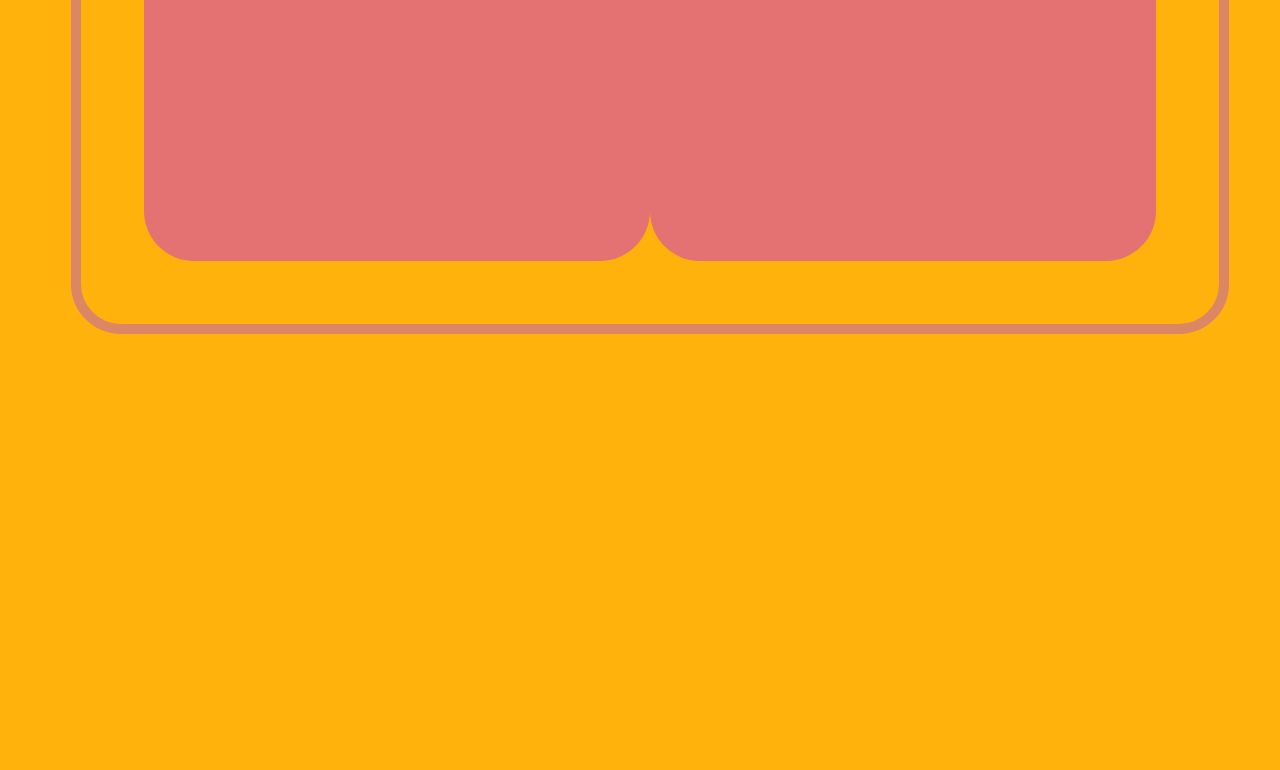
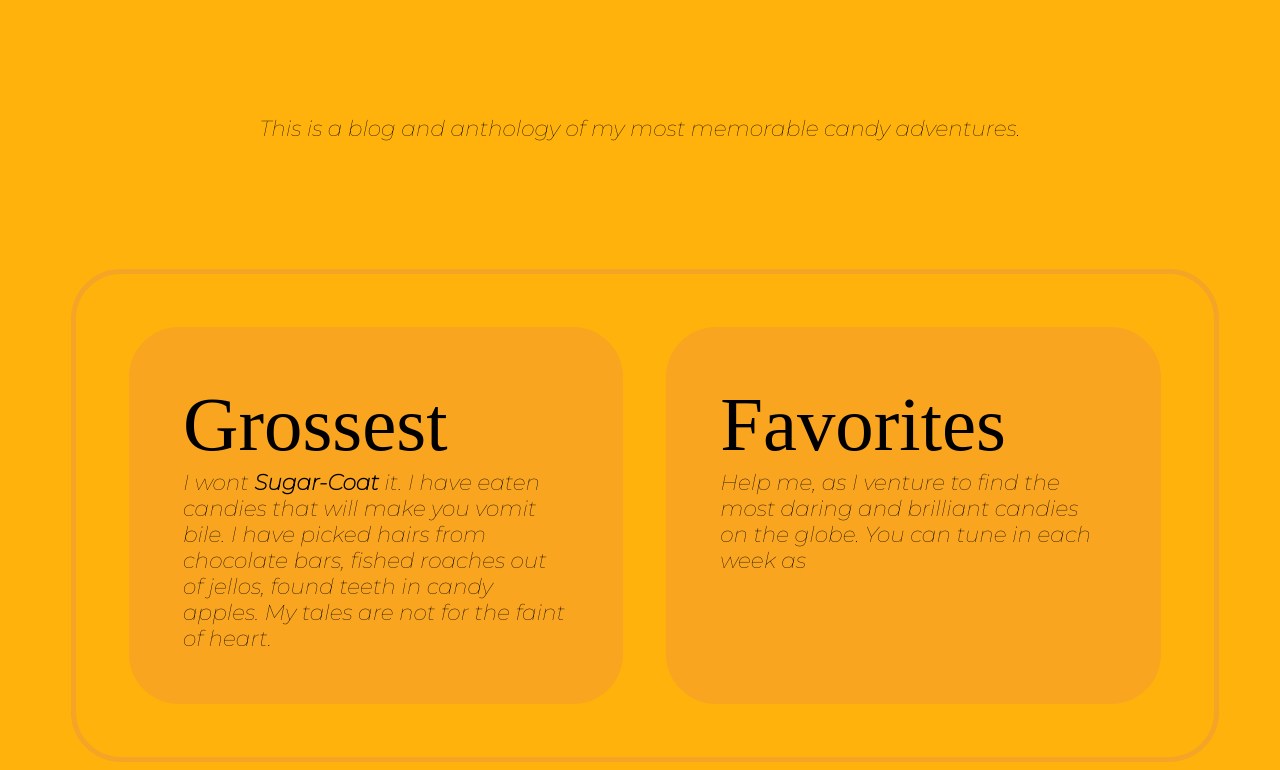
Before and after one commit to DunkFig/DuncansCandyWebsite, a plain HTML site: page index.html in a window 1280 px wide. Shown: the part 393-1163 px from the top of the page. Before the commit the page ends 800 px from the top, so only its background shows below. Drawn offline with Linux system fonts and the light colour scheme; a web font is replaced by a local one.

Commit message:
Css Animations

```diff
--- a/index.html
+++ b/index.html
@@ -4,7 +4,7 @@
     <head>
         <link rel="preconnect" href="https://fonts.googleapis.com">
         <link rel="preconnect" href="https://fonts.gstatic.com" crossorigin>
-        <link href="https://fonts.googleapis.com/css2?family=Pacifico&display=swap" rel="stylesheet">
+        <link href="https://fonts.googleapis.com/css2?family=DM+Serif+Text&family=Montserrat:ital,wght@1,100&display=swap" rel="stylesheet">
         <meta charset="utf-8">
         <meta http-equiv="X-UA-Compatible" content="IE=edge">
         <title>Duncans Candy Website</title>
@@ -14,14 +14,25 @@
     </head>
     <body>
 
-        <h1 id="title">The Main Page for My Candy</h1>
+        <h1 class="title">Candy is my Whole Life</h1>
+            <div class="innerText" id="subHead">
+                This is a blog and anthology of my most memorable candy adventures.
+            </div>
         <div class="row">
-            <div class="column">
-                <a class="link" href="gorssest.html">Grossest</a>
+            <div class="column" id="Grossest">
+                <a class="link" href="grossest.html">Grossest</a>
+                <br>
+                    <div class="innerText">
+                        I wont <b style="background-color: rgba(255, 0, 0, 0);">Sugar-Coat</b> it. I have eaten candies that will make you vomit bile. I have picked hairs from chocolate bars, fished roaches out of jellos, found teeth in candy apples. My tales are not for the faint of heart.
+                    </div>
 
             </div>
-            <div class="column">
+            <div class="column" id="favorites">
                 <a class="link" href="favorites.html">Favorites</a>
+                <br>
+                    <div class="innerText">
+                        Help me, as I venture to find the most daring and brilliant candies on the globe. You can tune in each week as
+                    </div>
             </div>
         </div>
 
--- a/style.css
+++ b/style.css
@@ -2,29 +2,99 @@
     background-color: rgb(255, 178, 11);
 }
 
+.title{
+  text-align: center;
+  font-family: 'DM Serif Text', serif;
+  font-size: 10vw;
+  font-style: normal;
+}
+
 .row {
-
     display: flex;
-    width: 80%;
+    width: 85%;
     margin-left: 5%;
-    border: solid rgb(219, 134, 100) 10px;
+    border: solid rgba(219, 134, 100, 0.301) 5px;
     border-radius: 50px;
-    padding: 5%;
-
+    padding: 2.5%;
+    background-color: rgba(240, 104, 25, 0);
   }
 
-  .column {
-    background-color: rgb(228, 114, 114);
-    border-radius: 50px;
+.column {
+    background-color: rgba(228, 114, 114, 0.205);
+    border-radius: 30px;
     padding: 5%;
-    flex: 50%;
-    height: 400px;
+    margin: 2%;
+    flex: 40%;
+    overflow: scroll;
+}
+
+.innerText{
+    font-family: 'Montserrat', sans-serif;
+    font-size: 1.7vw;
+    background-color: rgba(65, 105, 225, 0);
+    color: rgb(0, 0, 0)
+}
+
+#subHead{
+  text-align: center;
+  margin: 10vw;
+}
+
+
+.link{
+    background-color: rgb(228, 114, 114,0);
+    color: rgb(0, 0, 0);
+    font-family: 'DM Serif Text', serif;
+    text-decoration: none;
+    font-size: 6vw;
   }
 
-  .link{
-    background-color: rgb(228, 114, 114);
-    color: rgb(248, 217, 151);
-    font-family: 'Pacifico', cursive;
-    font-style: normal;
-    font-size: 3rem;
+  .link:hover{
+    animation-name: linkChange;
+    animation-duration: 0.7s;
+    color: rgb(255, 208, 77);
   }
+
+  /* .link:not(:hover){
+
+  } */
+
+  .column:hover{
+    animation-name: columnChange;
+    animation-duration: 0.6s;
+    border-radius: 100px;
+    background-color:  rgb(102, 143, 253);
+}
+
+
+  .column:not(:hover){
+    animation-name: colChangingBack;
+    animation-duration: 0.9s;
+    border-radius: 50px;
+    color:rgb(0, 0, 0)
+  }
+
+
+@keyframes columnChange {
+  from{border-radius: 50px;}
+  to{border-radius: 100px;}
+  from {background-color: rgba(2, 0, 133, 0.205);}
+  to {background-color:  rgb(102, 143, 253);}
+}
+
+@keyframes linkChange{
+  from{color: rgb(0, 0, 0);}
+  to{color: rgb(255, 208, 77);}
+}
+
+@keyframes colChangingBack{
+  from{border-radius: 100px;}
+  to{border-radius: 50px;}
+  from{color:rgb(102, 143, 253);}
+  to{color: rgba(2, 0, 133, 0.205);}
+}
+
+
+.pic{
+  height: 20vw;
+}
```
Also changed, not shown: grossest.html (renamed from gorssest.html, +7 -1 lines), ImagesGross/0x1512@1646583159733364554b.webp (added), ImagesGross/TD0085_480x480.jpeg (added), ImagesGross/download (1).jpeg (added), ImagesGross/download (2).jpeg (added), ImagesGross/images.jpeg (added).
